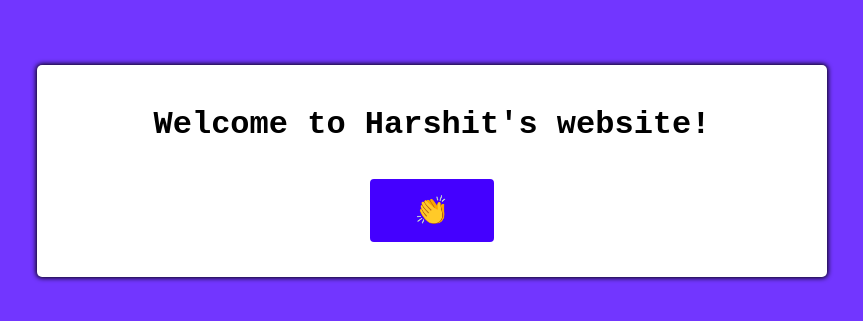
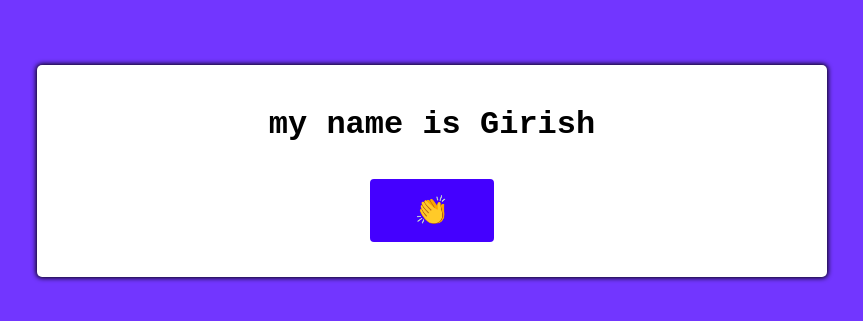
Before and after one commit to Girish844/new1, a plain HTML site: page index.html in a window 1280 px wide. Shown: the part 229-550 px from the top of the page, without its empty margins (208-1071 px from the left). Drawn offline with Linux system fonts and the light colour scheme; a web font is replaced by a local one.

Commit message:
Update index.html

```diff
--- a/index.html
+++ b/index.html
@@ -12,7 +12,7 @@
 
 <body>
   <div class="container">
-    <h1>Welcome to Harshit's website!</h1>
+    <h1>my name is Girish</h1>
     <button id="clap-button" class="button">👏</button>
   </div>
 </body>
```
